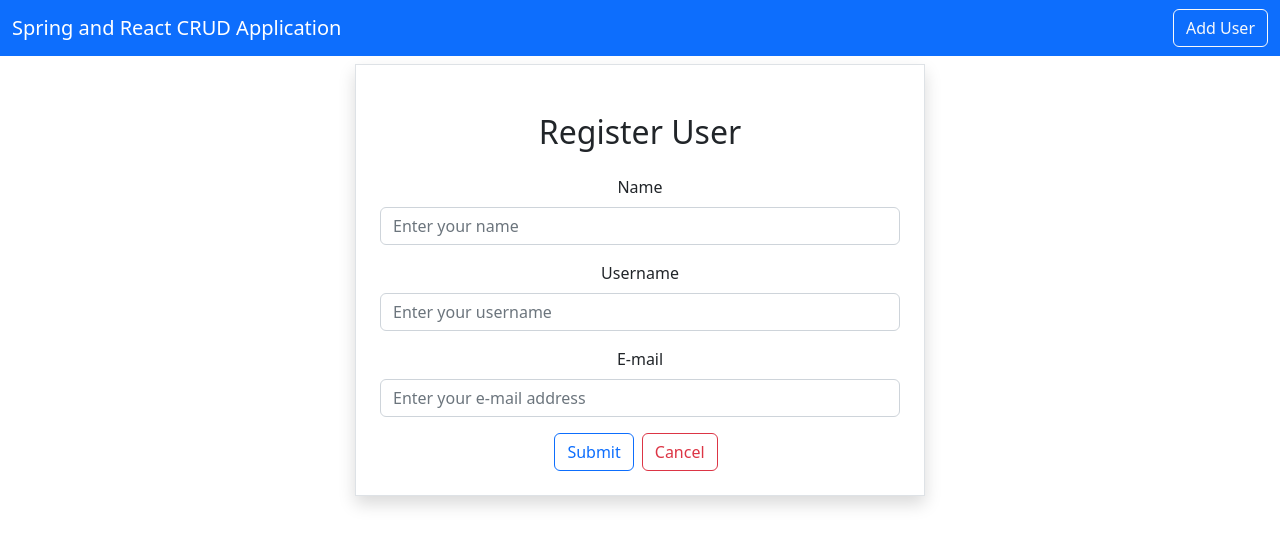
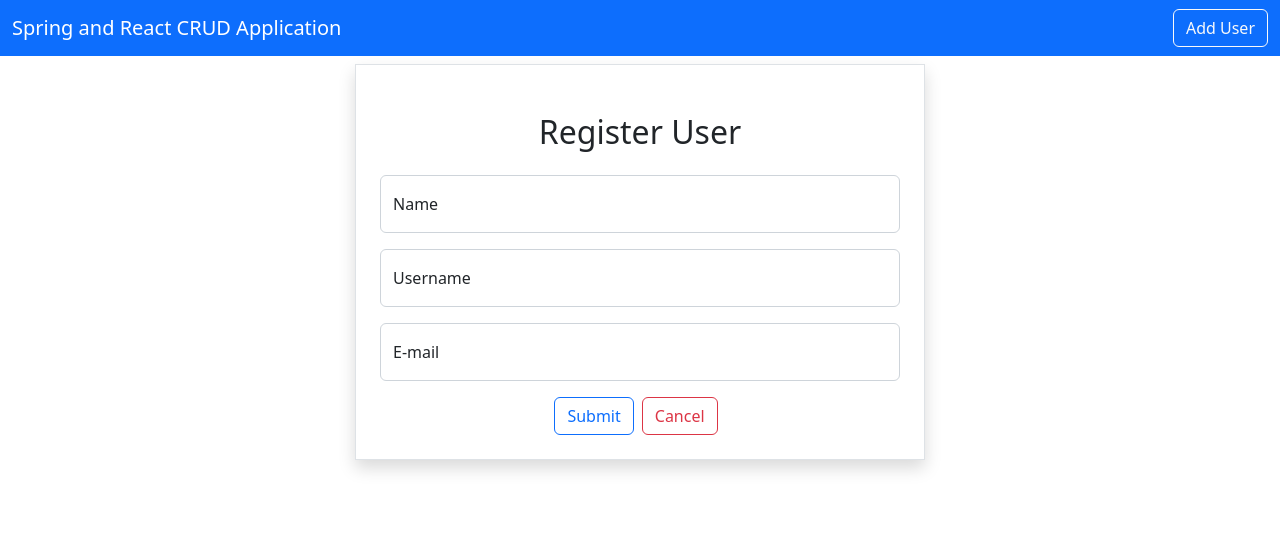
Before and after one commit to eulbyvan/spring-react-crud-frontend, a React (Create React App) app: page /adduser in a window 1280 px wide. Shown: the top 546 px of the page. Built offline with nearby package versions, Linux system fonts and the light colour scheme.

Commit message:
06-axios-post

```diff
--- a/src/users/AddUser.jsx
+++ b/src/users/AddUser.jsx
@@ -1,4 +1,7 @@
+import axios from 'axios';
 import React, { useState } from 'react';
+import { useNavigate } from 'react-router';
+import { Link } from 'react-router-dom';
 
 /*
  * Author : Stu (https://www.eulbyvan.com)
@@ -7,6 +10,8 @@ import React, { useState } from 'react';
  */
 
 const AddUser = () => {
+	let navigate = useNavigate();
+
 	const [user, setUser] = useState({
 		name: '',
 		username: '',
@@ -19,16 +24,21 @@ const AddUser = () => {
 		setUser({ ...user, [e.target.name]: e.target.value });
 	};
 
+	const onSubmit = async (e) => {
+		e.preventDefault();
+		await axios.post('http://localhost:8080/api/1.0/users', user);
+		navigate('/');
+	};
+
 	return (
 		<div className="container">
 			<div className="row">
 				<div className="col-md-6 offset-md-3 border roudned p-4 mt-2 shadow">
 					<h2 className="text-center m-4">Register User</h2>
-					<div className="mb-3">
-						<label htmlFor="Name" className="form-label">
-							Name
-						</label>
+					<form onSubmit={(e) => onSubmit(e)}>
+						<div className="form-floating mb-3">
 							<input
+								id="floatingInput"
 								type="text"
 								className="form-control"
 								placeholder="Enter your name"
@@ -36,12 +46,16 @@ const AddUser = () => {
 								value={name}
 								onChange={(e) => onInputChange(e)}
 							/>
+							<label
+								htmlFor="floatingInput"
+								className="form-label"
+							>
+								Name
+							</label>
 						</div>
-					<div className="mb-3">
-						<label htmlFor="Username" className="form-label">
-							Username
-						</label>
+						<div className="form-floating mb-3">
 							<input
+								id="floatingInput"
 								type="text"
 								className="form-control"
 								placeholder="Enter your username"
@@ -49,26 +63,40 @@ const AddUser = () => {
 								value={username}
 								onChange={(e) => onInputChange(e)}
 							/>
+							<label
+								htmlFor="floatingInput"
+								className="form-label"
+							>
+								Username
+							</label>
 						</div>
-					<div className="mb-3">
-						<label htmlFor="Email" className="form-label">
-							E-mail
-						</label>
+						<div className="form-floating mb-3">
 							<input
+								id="floatingInput"
 								type="text"
 								className="form-control"
-							placeholder="Enter your e-mail address"
+								placeholder="Enter your e-mail"
 								name="email"
 								value={email}
 								onChange={(e) => onInputChange(e)}
 							/>
+							<label
+								htmlFor="floatingInput"
+								className="form-label"
+							>
+								E-mail
+							</label>
 						</div>
-					<button type="submit" className="btn btn-outline-primary">
+						<button
+							type="submit"
+							className="btn btn-outline-primary"
+						>
 							Submit
 						</button>
-					<button className="btn btn-outline-danger mx-2">
+						<Link className="btn btn-outline-danger mx-2" to="/">
 							Cancel
-					</button>
+						</Link>
+					</form>
 				</div>
 			</div>
 		</div>
```
Lines whose indentation alone changed are shown as unchanged.
